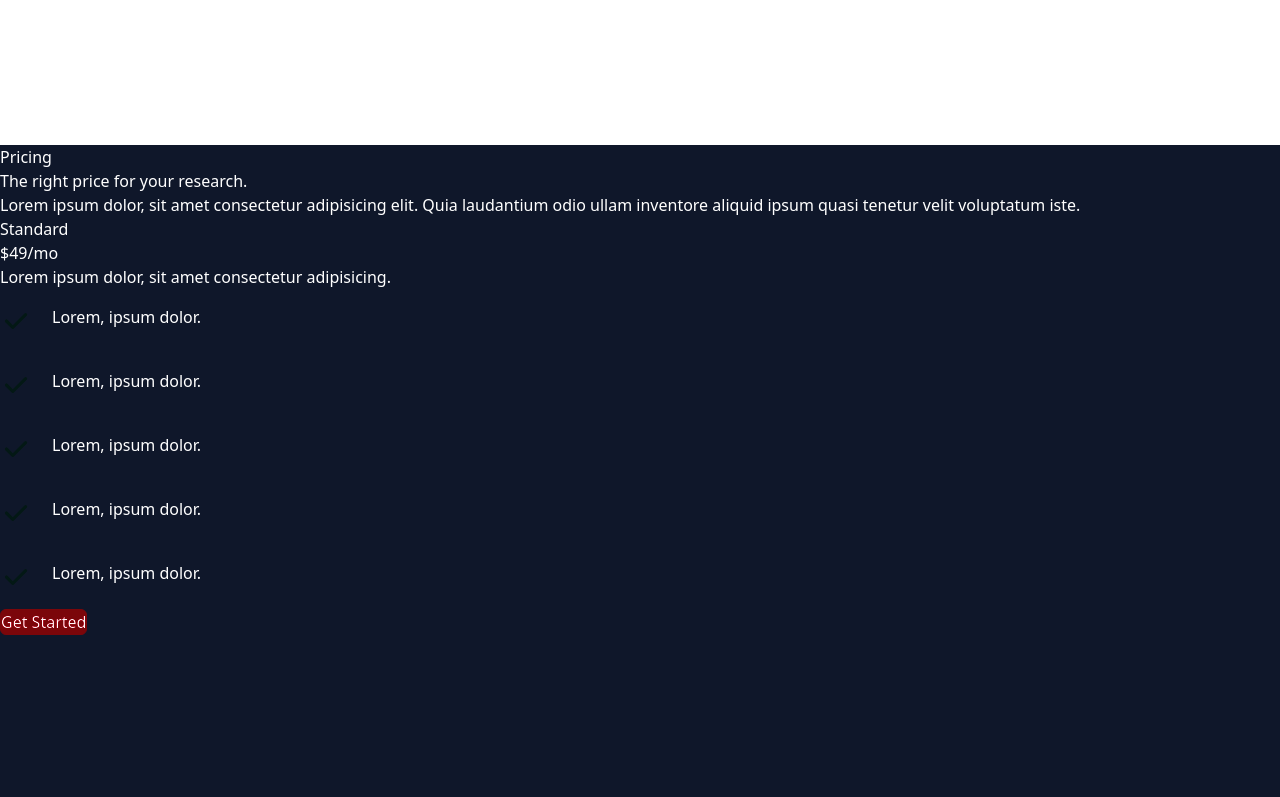
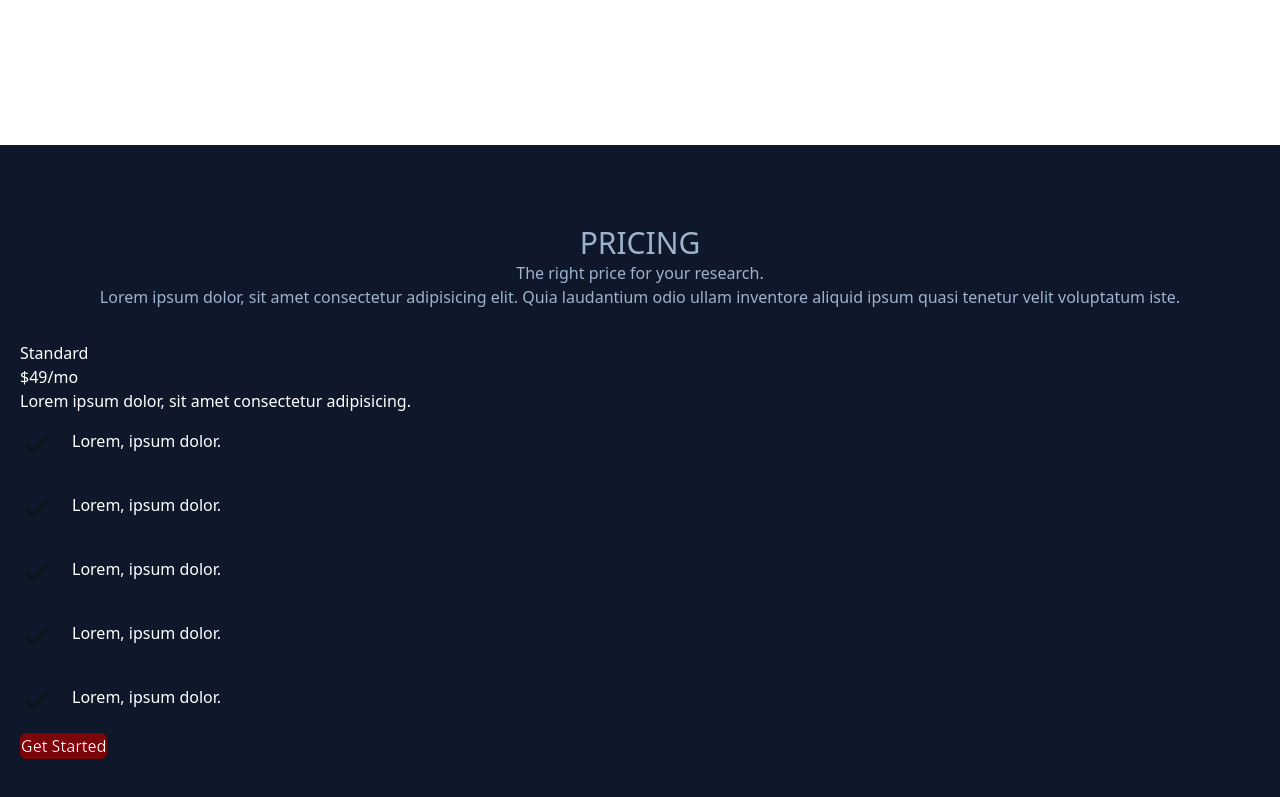
Before and after one commit to kwakyebrilliant/cloud-app-tailwind, a React (Create React App) app: page / in a window 1280 px wide. Shown: the part 2905-3702 px from the top of the page. Built offline with nearby package versions, Linux system fonts and the light colour scheme.

Commit message:
some updates

```diff
--- a/src/components/Pricing.jsx
+++ b/src/components/Pricing.jsx
@@ -9,9 +9,9 @@ const Pricing = () => {
 
         <div className='w-full h-[800px] bg-slate-900 absolute mix-blend-overlay'></div>
 
-            <div>
-                <div>
-                    <h2>Pricing</h2>
+            <div className='max-w-[1240px] mx-auto py-12'>
+                <div className='text-center py-8 text-slate-300'>
+                    <h2 className='text-3xl uppercase'>Pricing</h2>
                     <h3>The right price for your research.</h3>
                     <p> Lorem ipsum dolor, sit amet consectetur adipisicing elit. Quia
                         laudantium odio ullam inventore aliquid ipsum quasi tenetur velit
```
